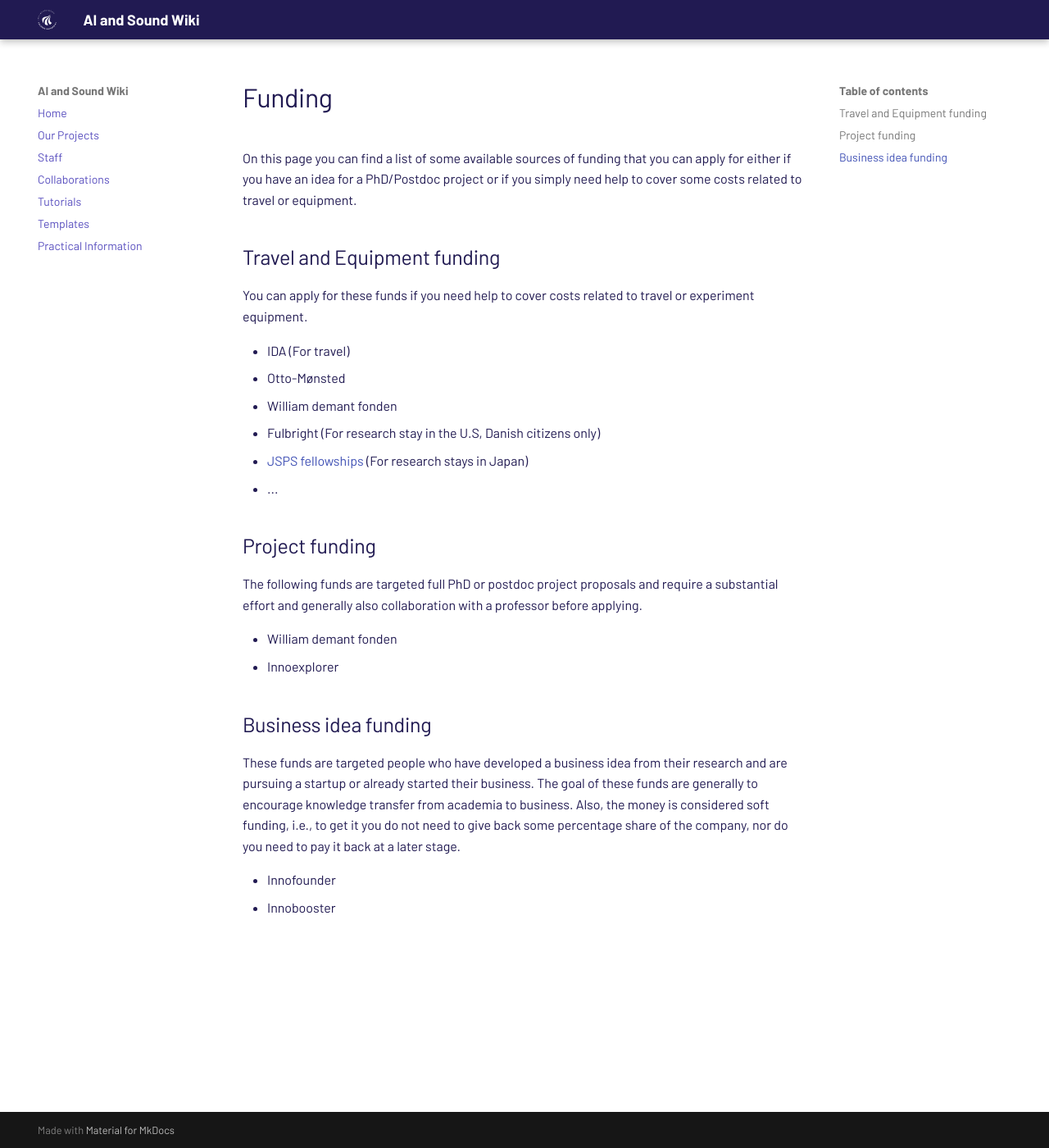
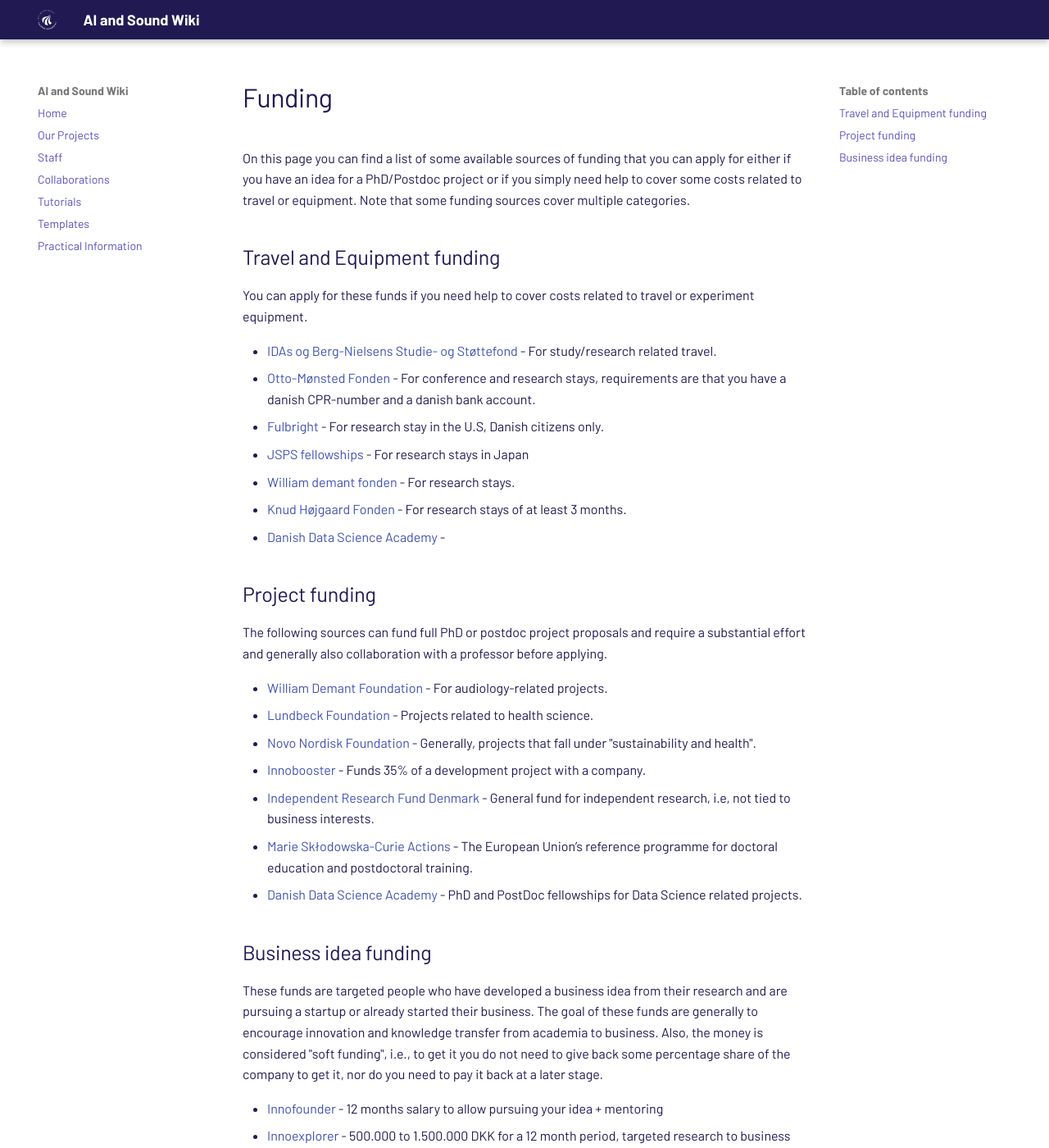
Before and after one commit to HolgerBovbjerg/AIS-wiki, an MkDocs documentation site: the page built from docs/pages/practical_info/funding.md, in a window 1280 px wide and 1400 px high. Shown: the whole window at 82% size. Built offline with MkDocs 1.6.1 and Material for MkDocs 9.7.7, drawn with Linux system fonts in a browser that asks for light colours; some of the changed text lies outside the part shown.

Commit message:
Add information to funding.md

```diff
--- a/docs/pages/practical_info/funding.md
+++ b/docs/pages/practical_info/funding.md
@@ -1,26 +1,35 @@
 # Funding
 On this page you can find a list of some available sources of funding that you can apply for either if you have an idea for a PhD/Postdoc project or if you simply need help to cover some costs related to travel or equipment.
+Note that some funding sources cover multiple categories.
 
 ## Travel and Equipment funding
 You can apply for these funds if you need help to cover costs related to travel or experiment equipment.
 
-* IDA (For travel)
-* Otto-Mønsted
-* William demant fonden
-* Fulbright (For research stay in the U.S, Danish citizens only)
-* [JSPS fellowships](https://www.jsps.go.jp/english/e-inv_researchers/) (For research stays in Japan)
-* ...
+* [IDAs og Berg-Nielsens Studie- og Støttefond](https://ida.dk/om-ida/organisation/fonde-og-legater/stoette-til-faerdiguddannede-ingenioerer-og-phd-studerende#id-as-og-berg-nielsens-studie-og-stoettefond) - For study/research related travel.
+* [Otto-Mønsted Fonden](https://omfonden.dk/ansoegning/) - For conference and research stays, requirements are that you have a danish CPR-number and a danish bank account.
+* [Fulbright](https://fulbrightcenter.dk/go-to-the-us/) - For research stay in the U.S, Danish citizens only.
+* [JSPS fellowships](https://www.jsps.go.jp/english/e-inv_researchers/) - For research stays in Japan
+* [William demant fonden](https://www.williamdemantfonden.dk/how-to-apply) - For research stays.
+* [Knud Højgaard Fonden](https://www.khf.dk/) - For research stays of at least 3 months.
+* [Danish Data Science Academy](https://ddsa.dk/travelgrants/) -
 
 ## Project funding
-The following funds are targeted full PhD or postdoc project proposals and require a substantial effort and generally also collaboration with a professor before applying.
+The following sources can fund full PhD or postdoc project proposals and require a substantial effort and generally also collaboration with a professor before applying.
 
-* William demant fonden
-* Innoexplorer
+* [William Demant Foundation](https://www.williamdemantfonden.dk/how-to-apply) - For audiology-related projects.
+* [Lundbeck Foundation](https://lundbeckfonden.com/grants-prizes) - Projects related to health science.
+* [Novo Nordisk Foundation](https://novonordiskfonden.dk/en/) - Generally, projects that fall under "sustainability and health".
+* [Innobooster](https://innovationsfonden.dk/da/p/innobooster) - Funds 35% of a development project with a company.
+* [Independent Research Fund Denmark](https://dff.dk/en) - General fund for independent research, i.e, not tied to business interests.
+* [Marie Skłodowska-Curie Actions](https://marie-sklodowska-curie-actions.ec.europa.eu/about-marie-sklodowska-curie-actions) - The European Union’s reference programme for doctoral education and postdoctoral training.
+* [Danish Data Science Academy](https://ddsa.dk/fellowships/) - PhD and PostDoc fellowships for Data Science related projects.
 
 ## Business idea funding
 These funds are targeted people who have developed a business idea from their research and are pursuing a startup or already started their business.
-The goal of these funds are generally to encourage knowledge transfer from academia to business.
-Also, the money is considered soft funding, i.e., to get it you do not need to give back some percentage share of the company, nor do you need to pay it back at a later stage.
+The goal of these funds are generally to encourage innovation and knowledge transfer from academia to business.
+Also, the money is considered "soft funding", i.e., to get it you do not need to give back some percentage share of the company to get it, nor do you need to pay it back at a later stage.
 
-* Innofounder
-* Innobooster
+* [Innofounder](https://innovationsfonden.dk/da/p/innofounder) - 12 months salary to allow pursuing your idea + mentoring
+* [Innoexplorer](https://innovationsfonden.dk/da/p/innoexplorer) - 500.000 to 1.500.000 DKK for a 12 month period, targeted research to business ideas in collaboration with the research organization
+* [Innobooster](https://innovationsfonden.dk/da/p/innobooster) - Funds 35% of a development project with a company
+* [Otto-Mønsted Fonden - Den Lyse Idé 2025](https://omfonden.dk/ansoegning/) - 500.000 DKK, Requires danish CPR-number og a danish bank account)
```
